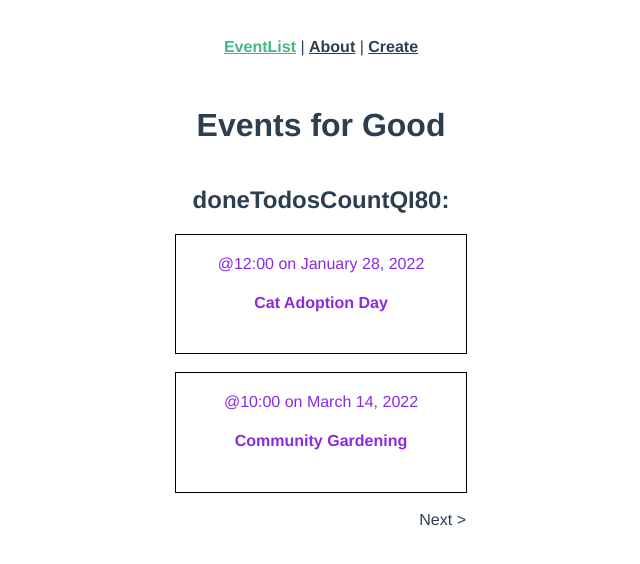
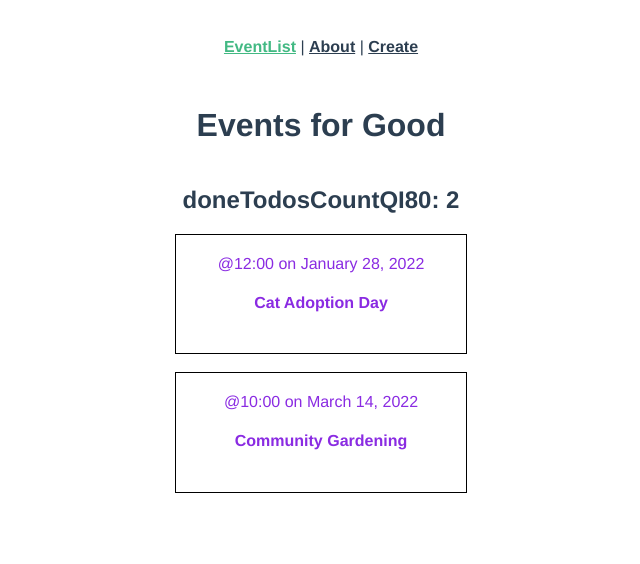
Before and after one commit to onildof/tamandua, a Vue app: page / in a window 1280 px wide. Shown: the top 564 px of the page, without its empty margins (319-959 px from the left). Built offline with nearby package versions, Linux system fonts and the light colour scheme; data requests are answered from the project's data file.

Commit message:
Refactoring Vuex with Map Helpers and Modules - wip 2

```diff
--- a/src/store2/index.js
+++ b/src/store2/index.js
@@ -73,6 +73,12 @@ const storeConfiguration = {
     doneTodosCount(state, getters) {
       return getters.doneTodos.length
     },
+    events(state) {
+      return state.events
+    },
+    eventsCount(state, getters) {
+      return getters.events.length
+    },
   },
 }
 
--- a/src/views/EventList.vue
+++ b/src/views/EventList.vue
@@ -2,7 +2,7 @@
   <div class="home">
     <h1 data-testid="event-list-title">Events for Good</h1>
     <h2>
-      <div>doneTodosCountQI80: {{ doneTodos }}</div>
+      <div>doneTodosCountQI80: {{ doneTodosCount }}</div>
     </h2>
     <router-link
       class="event-link"
@@ -54,15 +54,9 @@ export default {
   },
   computed: {
     hasNextPage() {
-      return this.$store.state.eventsCount > this.page * this.perPage
+      return this.eventsCount > this.page * this.perPage
     },
-    events() {
-      return this.$store.state.events
-    },
-    eventsCount() {
-      return this.$store.state.eventsCount
-    },
-    ...mapGetters(['doneTodosCount']),
+    ...mapGetters(['doneTodosCount', 'events', 'eventsCount']),
   },
   beforeRouteEnter(to, from, next) {
     console.log(`${from.name} > ${to.name}\tin-component\tbeforeRouteEnter()`)
```
